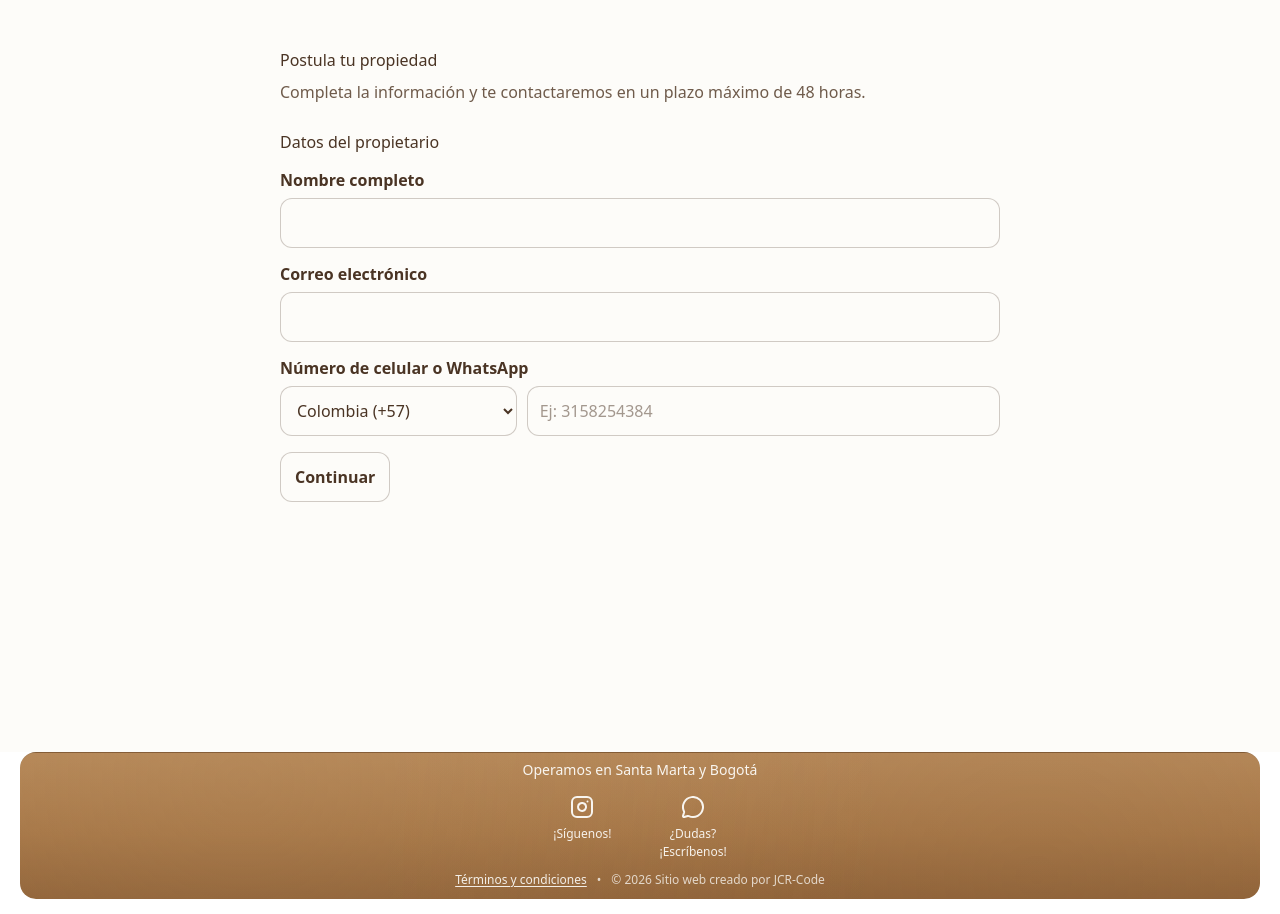
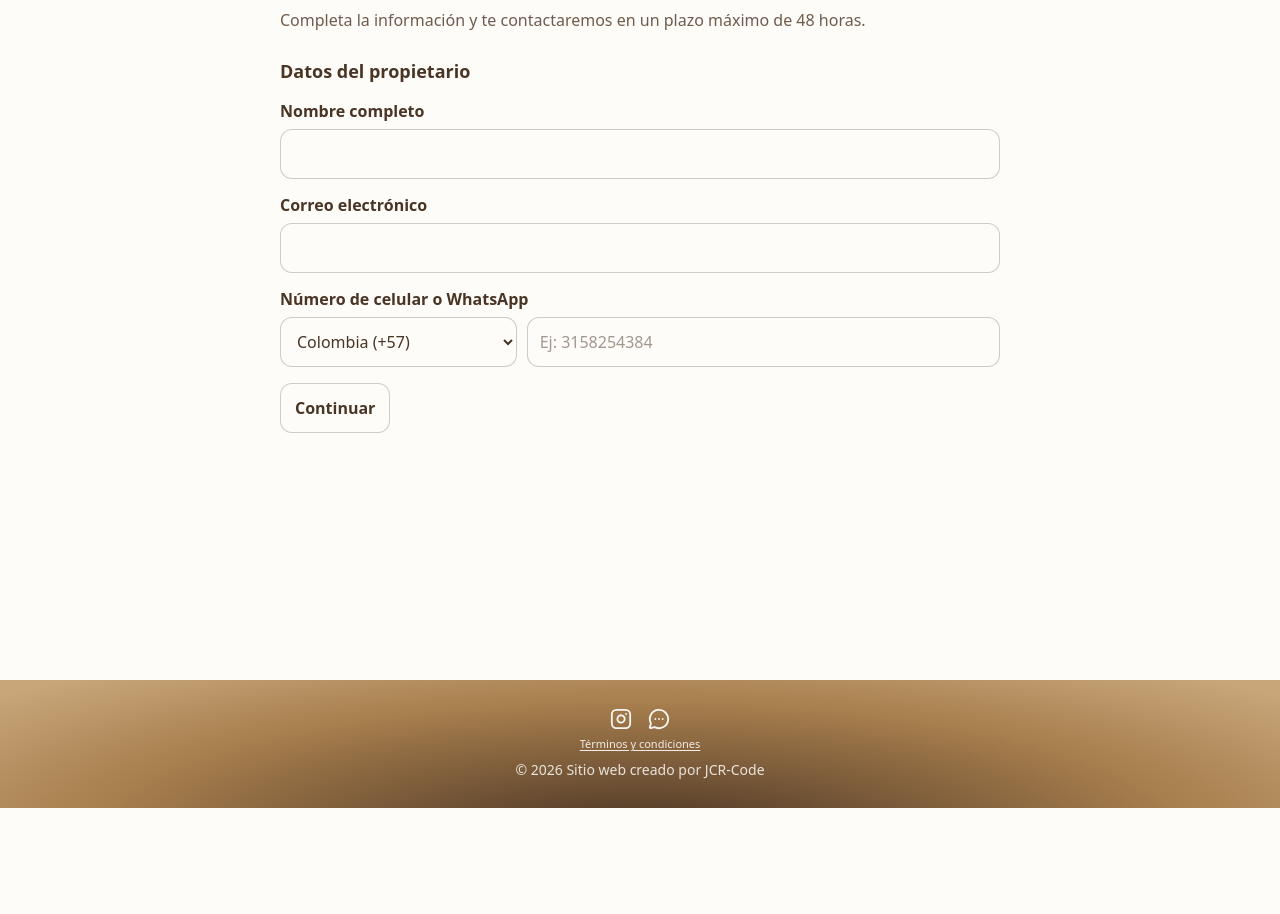
Before and after one commit to JacoboCortesRamos/arkaliving-web, a Next.js app: page /postula-tu-propiedad in a window 1280 px wide. Shown: the part 120-1034 px from the top of the page. After the commit the page ends 928 px from the top, so only its background shows below. Built offline with nearby package versions, Linux system fonts and the light colour scheme.

Commit message:
fix(menu): scroll lock sin resetear hero + header fijo estable

```diff
--- a/app/globals.css
+++ b/app/globals.css
@@ -1,7 +1,7 @@
 @import "tailwindcss";
 
 :root {
-  --background: #ffffff;
+  --background: #fdfcf9;
   --foreground: #171717;
 
   --header-h: 72px;
@@ -33,6 +33,18 @@ body {
   overflow-x: clip;
 }
 
+html.menu-open,
+body.menu-open {
+  overflow: hidden;
+  height: 100%;
+}
+
+body.menu-open {
+  position: fixed;
+  width: 100%;
+  overflow: hidden;
+}
+
 @supports not (overflow-x: clip) {
   html,
   body {
--- a/components/Footer.module.css
+++ b/components/Footer.module.css
@@ -1,121 +1,83 @@
-/* =====================================================
-   INLINE FOOTER (normal) — intacto
-===================================================== */
+/* =========================================
+   FOOTER SLIM (NO HOME)
+========================================= */
 
-.footer {
-  width: calc(100% - (var(--edge-space) * 2));
-  margin-left: var(--edge-space);
-  margin-right: var(--edge-space);
-  margin-bottom: var(--header-top);
+.footerSlim {
+  width: 100%;
+  margin: 0;
 
-  background:
-    radial-gradient(
-      circle at 18% 20%,
-      rgba(175, 135, 90, 0.22),
-      transparent 62%
-    ),
-    radial-gradient(
-      circle at 82% 85%,
-      rgba(150, 110, 70, 0.18),
-      transparent 64%
-    ),
-    linear-gradient(180deg, #b88a5a 0%, #a77747 55%, #8f6238 100%);
+  padding-top: 28px;
+  padding-bottom: calc(28px + env(safe-area-inset-bottom, 0px));
+  padding-left: env(safe-area-inset-left, 0px);
+  padding-right: env(safe-area-inset-right, 0px);
 
-  border-top: 1px solid rgba(0, 0, 0, 0.1);
-  position: relative;
-  z-index: 20;
+  color: var(--arka-white);
 
-  border-radius: 16px;
-  overflow: hidden;
+  /* 🎨 Mismo lenguaje cromático que el takeover */
+  background: radial-gradient(
+    ellipse at 50% 120%,
+    var(--arka-brown-dark) 0%,
+    var(--arka-brown-mid) 60%,
+    var(--arka-brown-light) 95%
+  );
+
+  display: flex;
+  justify-content: center;
 }
 
-.inner {
+.footerSlimInner {
   width: 100%;
-  padding: 10px 15px 10px;
+  max-width: 980px;
+
+  padding-left: var(--edge-space);
+  padding-right: var(--edge-space);
 
   display: flex;
   flex-direction: column;
   align-items: center;
-  gap: 10px;
+  gap: 6px;
   text-align: center;
 }
 
-.linePrimary {
-  margin: 0;
-  font-size: 14px;
-  line-height: 1;
-  color: var(--arka-white);
-  opacity: 0.95;
-  padding-bottom: 8px;
+.footerSlimSocial {
+  display: flex;
+  gap: 16px;
 }
 
-.socialRow {
-  display: flex;
-  gap: 48px;
-  align-items: flex-start;
-  justify-content: center;
-}
-
-.socialItem {
-  display: flex;
-  flex-direction: column;
-  align-items: center;
-}
-
-.socialLink {
-  display: inline-flex;
-  align-items: center;
-  justify-content: center;
+.footerSlimSocial a {
   color: var(--arka-white);
   opacity: 0.95;
   transition:
-    transform 200ms ease,
-    opacity 200ms ease;
+    transform 160ms ease,
+    opacity 160ms ease;
 }
 
-.socialLink:hover {
+.footerSlimSocial a:hover {
   transform: translateY(-1px);
   opacity: 1;
 }
 
-.socialIcon {
-  width: 24px;
-  height: 24px;
+.footerSlimIcon {
+  width: 22px;
+  height: 22px;
+  color: var(--arka-white);
 }
 
-.socialLabel {
-  margin-top: 6px;
-  font-size: 12px;
+/* 🔻 2px más pequeña */
+.footerSlimTerms {
+  font-size: 11px; /* antes 13px */
+  text-decoration: underline;
+  text-underline-offset: 2px;
   color: var(--arka-white);
-  opacity: 0.92;
+  opacity: 0.9;
 }
 
-.bottomRow {
-  display: flex;
-  align-items: center;
-  gap: 10px;
-  flex-wrap: wrap;
-  justify-content: center;
-}
-
-.bottomLink {
-  font-size: 12px;
+/* 🔺 2px más grande */
+.footerSlimCopy {
+  font-size: 14px; /* antes 12px */
+  margin: 0;
   color: var(--arka-white);
-  opacity: 0.9;
-  text-decoration: underline;
-  text-underline-offset: 2px;
-}
-
-.separator {
-  font-size: 12px;
-  color: var(--arka-white);
-  opacity: 0.75;
-}
-
-.copyright {
-  font-size: 12px;
-  color: var(--arka-white);
-  opacity: 0.75;
+  opacity: 0.85;
 }
 
 /* =====================================================
--- a/components/Footer.tsx
+++ b/components/Footer.tsx
@@ -1,6 +1,6 @@
 "use client";
 
-import { Instagram, MessageCircle } from "lucide-react";
+import { Instagram, MessageCircleMore } from "lucide-react";
 import Link from "next/link";
 import { useEffect, useMemo, useState } from "react";
 import { usePathname } from "next/navigation";
@@ -72,7 +72,7 @@ export function Footer() {
                   // Si creaste noPulse, descomenta:
                   // className={`${styles.takeoverCTAWrapper} ${ctaStyles.btn} ${ctaStyles.noPulse}`}
                 >
-                  POSTULA TU PROPIEDAD AQUÍ
+                  POSTULA TU PROPIEDAD
                 </Link>
 
                 <p className={styles.takeoverOp}>
@@ -101,7 +101,7 @@ export function Footer() {
                   className={styles.takeoverSocialLink}
                   aria-label="WhatsApp"
                 >
-                  <MessageCircle className={styles.takeoverSocialIcon} />
+                  <MessageCircleMore className={styles.takeoverSocialIcon} />
                 </a>
               </div>
 
@@ -120,62 +120,40 @@ export function Footer() {
         </section>
       )}
 
-      {/* ✅ NO HOME: footer normal siempre */}
+      {/* ✅ NO HOME: footer slim */}
       {!isHome && (
-        <footer className={styles.footer} aria-label="ARKA Footer">
-          <div className={styles.inner}>
-            {/* Línea 1 */}
-            <p className={styles.linePrimary}>
-              Operamos en Santa Marta y Bogotá
-            </p>
-
-            {/* Línea 2 + 2.1 */}
-            <div className={styles.socialRow}>
-              {/* Instagram */}
-              <div className={styles.socialItem}>
+        <footer className={styles.footerSlim} aria-label="ARKA Footer">
+          <div className={styles.footerSlimInner}>
+            <div className={styles.footerSlimSocial}>
               <a
                 href="https://instagram.com/arka_living.co"
                 target="_blank"
                 rel="noopener noreferrer"
-                  className={styles.socialLink}
                 aria-label="Instagram"
               >
-                  <Instagram className={styles.socialIcon} />
+                <Instagram className={styles.footerSlimIcon} />
               </a>
-                <span className={styles.socialLabel}>¡Síguenos!</span>
-              </div>
 
-              {/* WhatsApp */}
-              <div className={styles.socialItem}>
               <a
                 href="https://wa.me/573158254384?text=Hola%20ARKA%2C%20quiero%20recibir%20informaci%C3%B3n."
                 target="_blank"
                 rel="noopener noreferrer"
-                  className={styles.socialLink}
                 aria-label="WhatsApp"
               >
-                  <MessageCircle className={styles.socialIcon} />
+                <MessageCircleMore className={styles.footerSlimIcon} />
               </a>
-                <span className={styles.socialLabel}>
-                  ¿Dudas?
-                  <br />
-                  ¡Escríbenos!
-                </span>
-              </div>
             </div>
 
-            {/* Línea 3 */}
-            <div className={styles.bottomRow}>
-              <a href="/terminos-y-condiciones" className={styles.bottomLink}>
+            <a
+              href="/terminos-y-condiciones"
+              className={styles.footerSlimTerms}
+            >
               Términos y condiciones
             </a>
 
-              <span className={styles.separator}>•</span>
-
-              <span className={styles.copyright}>
+            <p className={styles.footerSlimCopy}>
               © 2026 Sitio web creado por JCR-Code
-              </span>
-            </div>
+            </p>
           </div>
         </footer>
       )}
--- a/components/Header.module.css
+++ b/components/Header.module.css
@@ -1,4 +1,4 @@
-.header {
+/*.header {
   position: sticky;
   top: var(--header-top);
   z-index: 10002;
@@ -8,6 +8,16 @@
   margin-right: var(--edge-space);
 
   transition: background 200ms ease;
+}*/
+
+.header {
+  position: fixed;
+  top: var(--header-top);
+  margin-left: var(--edge-space);
+  margin-right: var(--edge-space);
+  left: 0;
+  right: 0;
+  z-index: 10002; /* < overlay 10003 */
 }
 
 .inner {
--- a/components/MenuOverlay.module.css
+++ b/components/MenuOverlay.module.css
@@ -5,6 +5,7 @@
   inset: 0;
   z-index: 10003;
   pointer-events: none;
+  overscroll-behavior: contain;
 }
 
 .backdrop,
@@ -32,6 +33,9 @@
   display: flex;
   flex-direction: column;
   gap: 4px;
+
+  /* IMPORTANTE: permite que la sombra no se corte */
+  overflow: visible;
 }
 
 /* NAV */
@@ -65,13 +69,37 @@
   max-width: 100%;
 
   white-space: nowrap;
+
+  /* transición premium */
+  transition:
+    transform 220ms ease,
+    box-shadow 220ms ease,
+    background 200ms ease;
+
+  will-change: transform;
+}
+
+/* HOVER PREMIUM */
+.link:hover,
+.linkBtn:hover {
+  transform: translate(5px, -1px);
+
+  /* sombra suave café claro hacia izquierda y abajo */
+  box-shadow: -12px 12px 28px rgba(184, 138, 90, 0.18);
+}
+
+/* FOCUS accesible */
+.link:focus-visible,
+.linkBtn:focus-visible {
+  outline: 2px solid rgba(184, 138, 90, 0.6);
+  outline-offset: 3px;
 }
 
 /* SOCIALS */
 .socials {
-  margin-top: 0px; /* antes 12px */
+  margin-top: 20px;
   display: flex;
-  gap: 3px; /* antes 16px */
+  gap: 10px;
   align-items: center;
 }
 
@@ -80,26 +108,39 @@
   align-items: center;
   justify-content: center;
 
-  width: 46px;
-  height: 46px;
+  width: 40px;
+  height: 40px;
+
+  background: var(--arka-white); /* ✅ fondo blanco fijo */
+  border-radius: 12px; /* opcional, más elegante */
 
   color: var(--arka-brown-mid);
-  opacity: 0.9;
+  opacity: 0.95;
 
   transition:
     opacity 200ms ease,
-    transform 200ms ease;
+    transform 200ms ease,
+    box-shadow 200ms ease;
 }
 
+/* Hover: NO cambia el fondo */
 .socialLink:hover {
+  background: #ffffff; /* 🔒 se mantiene blanco */
   opacity: 1;
   transform: translateY(-2px);
+
+  box-shadow: 0 8px 20px rgba(184, 138, 90, 0.25);
 }
 
 .socialIcon {
   width: 26px;
   height: 26px;
   stroke-width: 1.8;
+
+  filter: drop-shadow(0 4px 10px rgba(184, 138, 90, 0.35));
+  transition:
+    filter 200ms ease,
+    transform 200ms ease;
 }
 
 /* MOBILE */
@@ -109,3 +150,16 @@
     max-width: calc(100vw - 28px);
   }
 }
+
+/* Respeta usuarios con reducción de movimiento */
+@media (prefers-reduced-motion: reduce) {
+  .link,
+  .linkBtn {
+    transition: box-shadow 220ms ease;
+  }
+
+  .link:hover,
+  .linkBtn:hover {
+    transform: none;
+  }
+}
--- a/components/forms/PropertyApplicationForm.css
+++ b/components/forms/PropertyApplicationForm.css
@@ -48,6 +48,8 @@
 }
 
 .formSectionTitle {
+  font-size: large;
+  font-weight: 600;
   margin: 26px 0 10px;
   color: var(--arka-brown-dark);
 }
--- a/components/home/FloatingCTA.module.css
+++ b/components/home/FloatingCTA.module.css
@@ -7,7 +7,7 @@
   bottom: var(--cta-bottom, var(--edge-space));
   transform: var(--cta-transform, none);
 
-  z-index: 10002;
+  z-index: 10001;
 
   display: flex;
   align-items: center;
@@ -100,3 +100,9 @@
     animation: none;
   }
 }
+
+/* Ocultar CTA flotante en stage 9 */
+html[data-hero-stage="9"] .wrap {
+  opacity: 0;
+  pointer-events: none;
+}
--- a/components/home/FloatingCTA.tsx
+++ b/components/home/FloatingCTA.tsx
@@ -5,7 +5,7 @@ export function FloatingCTA() {
     <div className={styles.wrap} data-cta="float" aria-live="polite">
       <a className={styles.btn} data-cta-btn href="/postula-tu-propiedad">
         <span className={styles.label}>
-          <span>POSTULA TU PROPIEDAD AQUÍ</span>
+          <span>POSTULA TU PROPIEDAD</span>
         </span>
       </a>
     </div>
```
Also changed, not shown: components/MenuOverlay.tsx (+29 -6 lines), components/home/Hero.module.css (+69 -29 lines), components/home/Hero.tsx (+21 -3 lines), components/home/SectionSteps.tsx (+56 -17 lines). Lines whose indentation alone changed are shown as unchanged.
